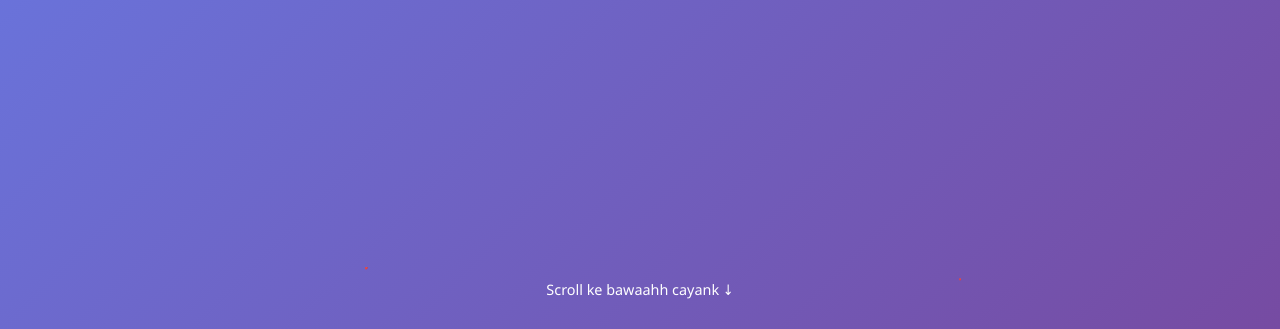
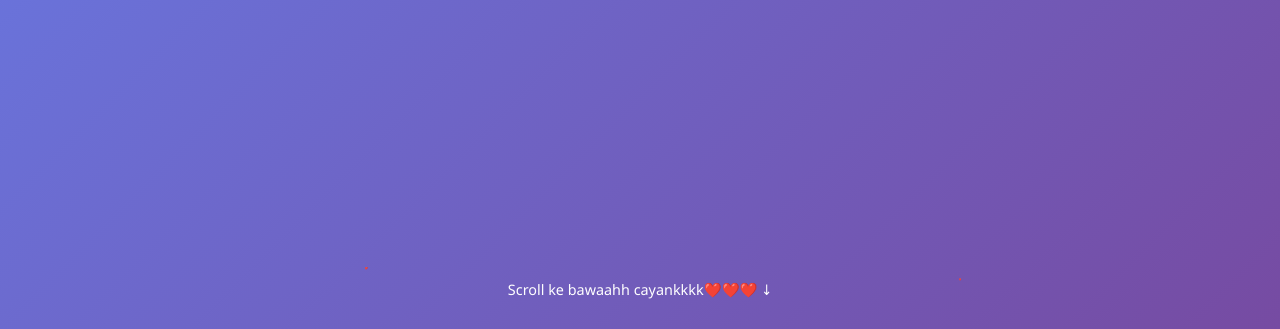
Before and after one commit to HaikalAska/webb-askwaa, a plain HTML site: page index.html in a window 1280 px wide. Shown: the part 471-800 px from the top of the page. Drawn offline with Linux system fonts and the light colour scheme.

Commit message:
Update index.html

```diff
--- a/index.html
+++ b/index.html
@@ -30,7 +30,7 @@
             <h1>Haiii kesayangann akuuuu</h1>
             <p>Website ini kubuat khusus untuk kamu</p>
         </div>
-        <div class="scroll-hint">Scroll ke bawaahh cayank ↓</div>
+        <div class="scroll-hint">Scroll ke bawaahh cayankkkk❤️❤️❤️ ↓</div>
     </div>
 
     <!-- Slide 2: Gallery -->
```
